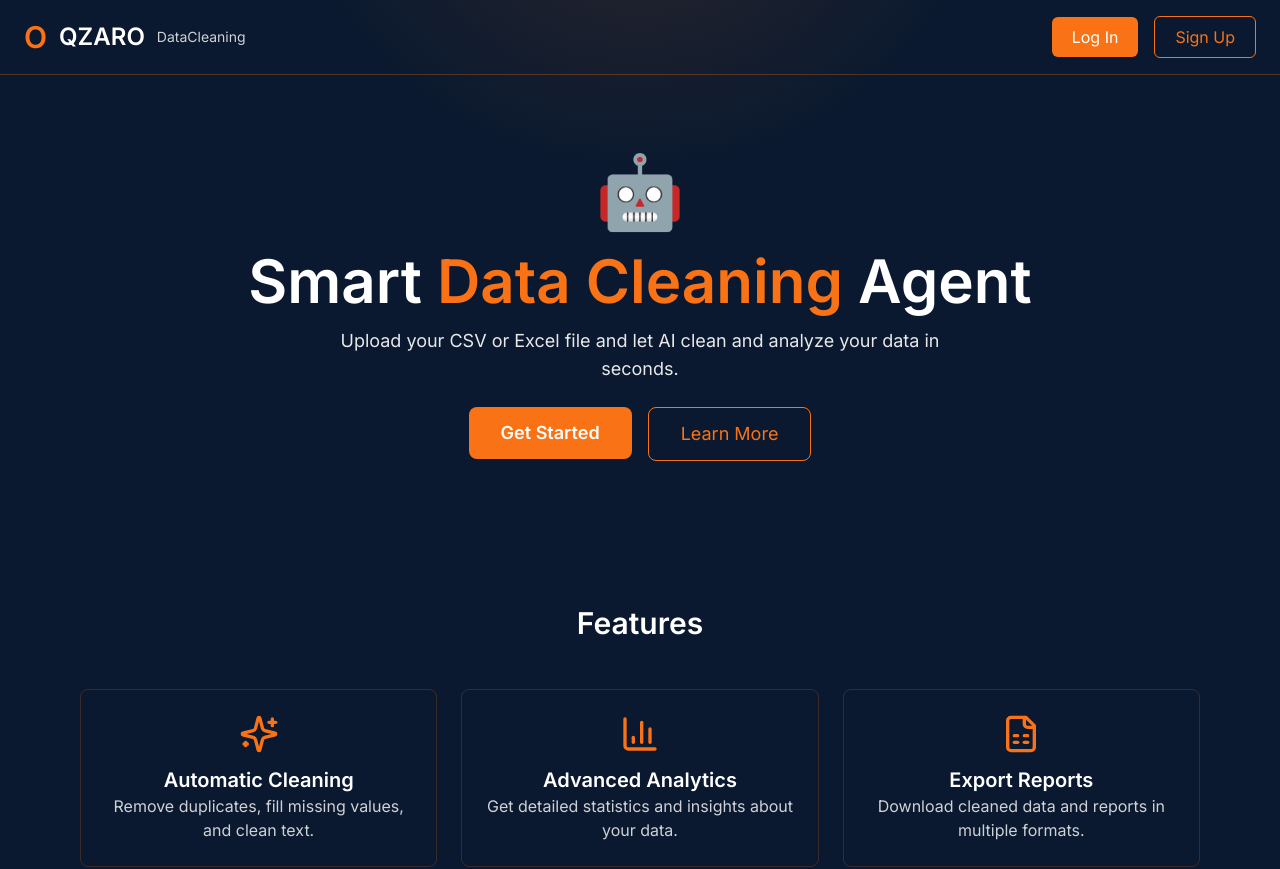
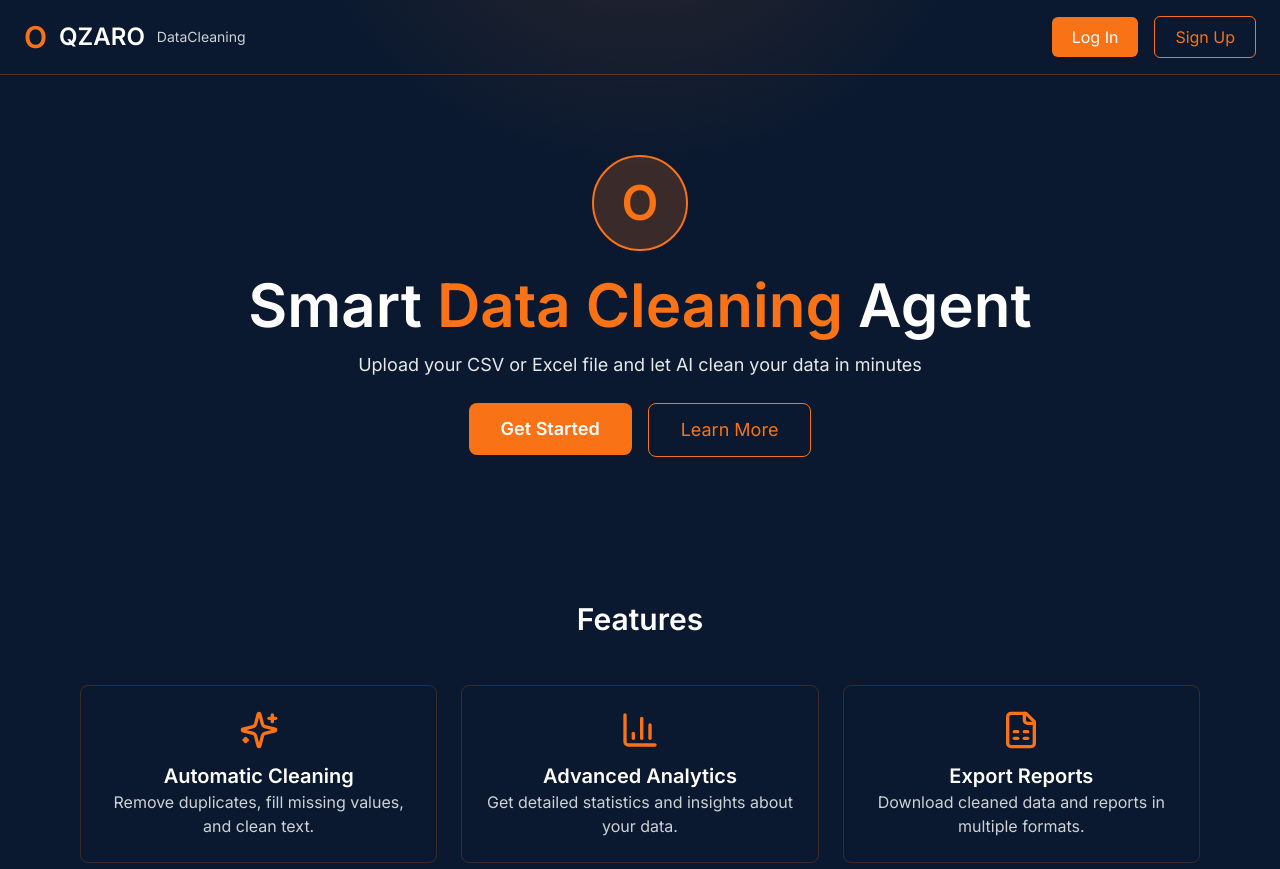
Before and after one commit to othmanidaounassar-eng/data-cleaning-agent, a Next.js app in the folder frontend/: page / in a window 1280 px wide. Shown: the top 869 px of the page. Built offline with nearby package versions, Linux system fonts and the light colour scheme.

Commit message:
Remove auth, clean backend ready for Railway

```diff
--- a/frontend/app/page.tsx
+++ b/frontend/app/page.tsx
@@ -27,17 +27,19 @@ export default function HomePage() {
         </div>
       </nav>
 
-      {/* Hero Section */}
+      {/* Hero Section - شعار الشركة بدلاً من الإيموجي */}
       <section className="flex flex-col items-center justify-center text-center px-4 py-20 max-w-4xl mx-auto">
-        <div className="text-7xl text-orange-500 mb-6">🤖</div>
+        <div className="w-24 h-24 rounded-full bg-orange-500/20 border-2 border-orange-500 flex items-center justify-center mb-6">
+          <span className="text-5xl font-bold text-orange-500">O</span>
+        </div>
         <h1 className="text-4xl md:text-6xl font-bold text-white">
           Smart <span className="text-orange-500">Data Cleaning</span> Agent
         </h1>
         <p className="text-white text-lg mt-4 max-w-2xl opacity-90">
-          Upload your CSV or Excel file and let AI clean and analyze your data in seconds.
+          Upload your CSV or Excel file and let AI clean your data in minutes
         </p>
         <div className="flex flex-wrap gap-4 mt-6">
-          <Link href="/register">
+          <Link href="/">
             <button className="bg-orange-500 hover:bg-orange-600 text-white px-8 py-3 rounded-lg text-lg font-semibold transition">
               Get Started
             </button>
```
